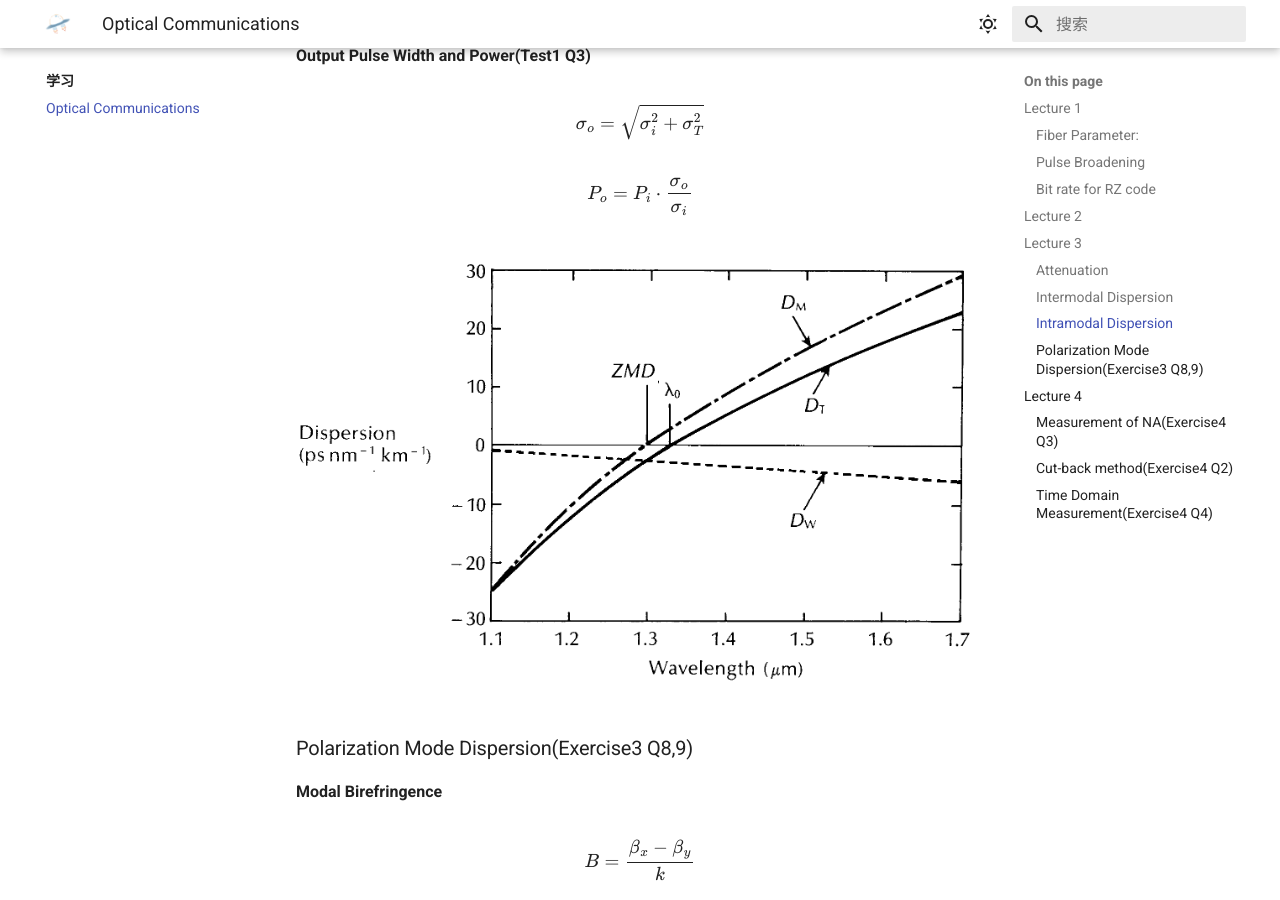
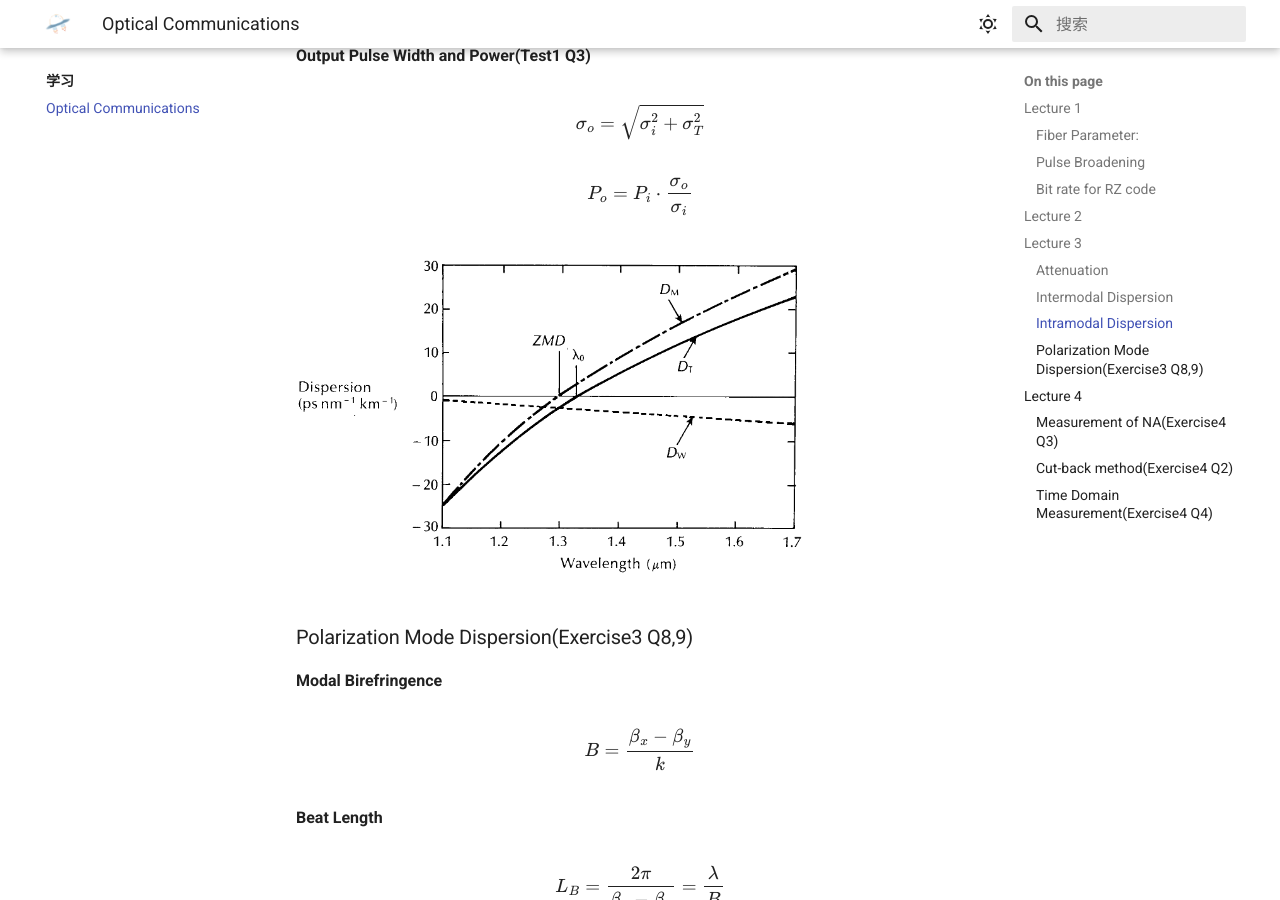
Before and after one commit to Wyatt-Zhu/MyBlog, an MkDocs documentation site: the page built from docs/Study/Optical Comunications/note.md, in a window 1280 px wide and 900 px high, scrolled down 3716 px. Built offline with MkDocs 1.6.1 and Material for MkDocs 9.7.7, drawn with Linux system fonts in a browser that asks for light colours.

Commit message:
Update note.md

```diff
--- a/docs/Study/Optical Comunications/note.md
+++ b/docs/Study/Optical Comunications/note.md
@@ -147,7 +147,7 @@ $$
 P_o=P_i \cdot \frac{\sigma_o}{\sigma_i}
 $$
 
-![Image title](image-1.png)
+![Image title](image-1.png){width="75%"}
 
 ### Polarization Mode Dispersion(Exercise3 Q8,9)
 
```
Also changed, not shown: other parts of docs/Study/Optical Comunications/note.md (+1 -1 lines).
